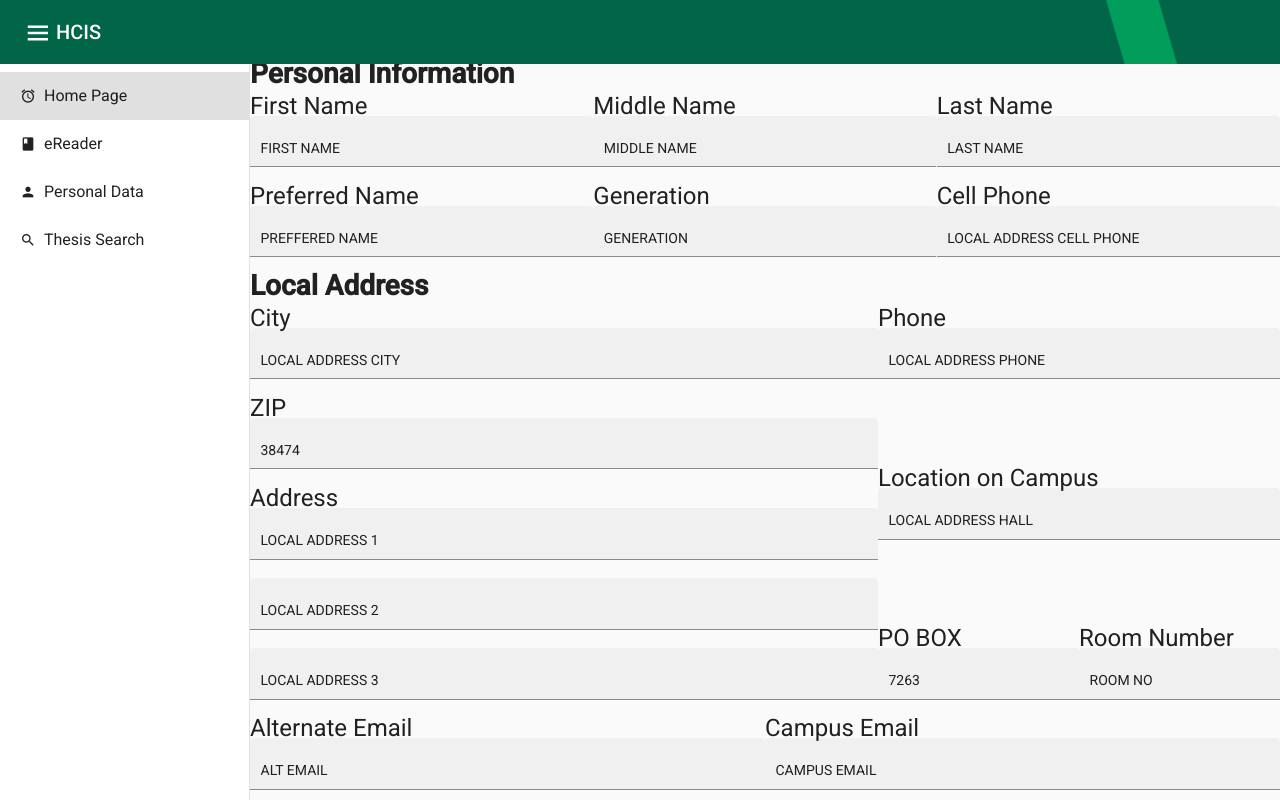
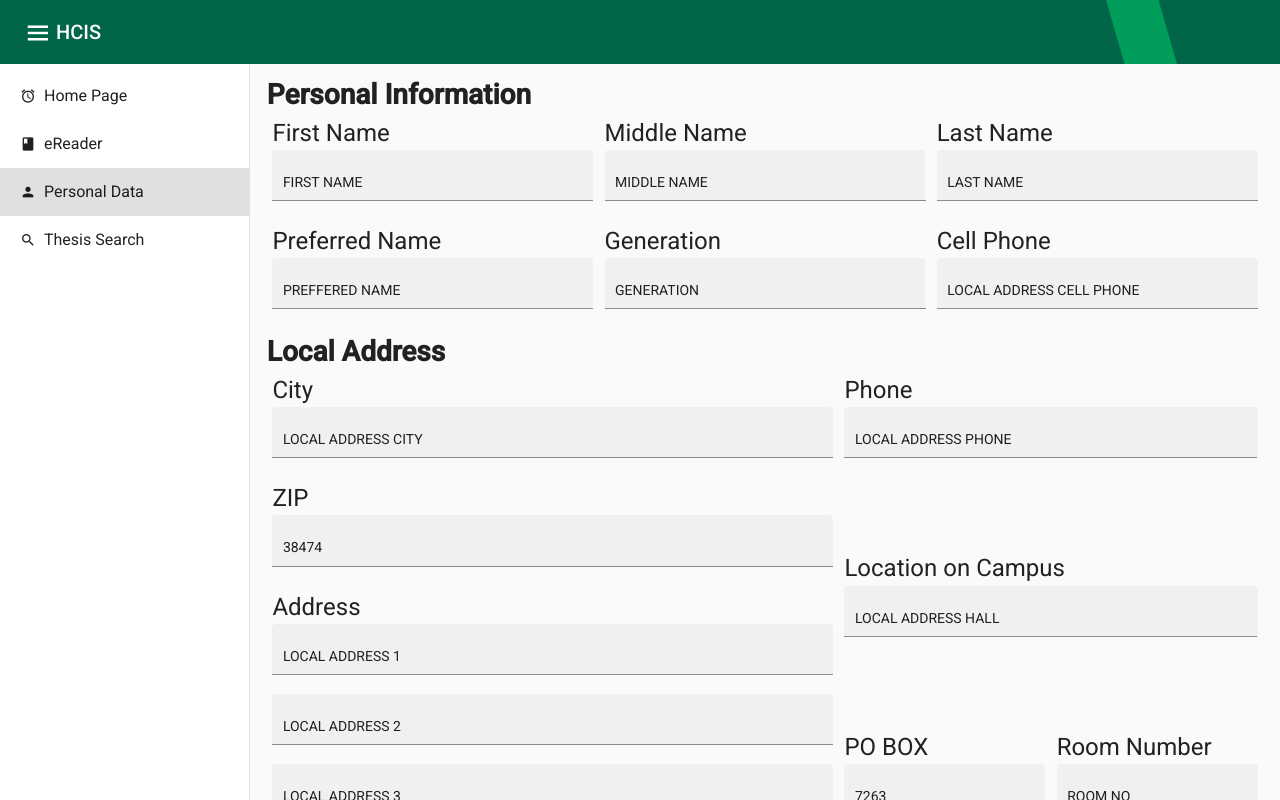
Before and after one commit to zacharyjhumphrey/hcis-redesign, an Angular app: page /personal-data in a window 1280 px wide. Shown: the top 800 px of the page. Built offline with nearby package versions, Linux system fonts and the light colour scheme.

Commit message:
Fixing personal data padding

```diff
--- a/src/app/app.component.html
+++ b/src/app/app.component.html
@@ -2,7 +2,7 @@
 <mat-drawer-container class="example-container">
     <mat-drawer class="side-nav" mode="side" opened>
         <mat-selection-list #shoes [multiple]="false">
-            <mat-list-option *ngFor="let page of pages" [value]="page" [routerLink]="page.route" [selected]="page.selected">
+            <mat-list-option *ngFor="let page of pages" [value]="page" [routerLink]="page.route" [selected]="router.url == page.route">
                 <div class="navigation-page-option" routerLinkActive="active" ariaCurrentWhenActive="page">
                     <mat-icon [inline]="true">{{ page.icon }}</mat-icon>
                     <span>{{ page.name }}</span>
--- a/src/app/app.component.ts
+++ b/src/app/app.component.ts
@@ -1,10 +1,10 @@
 import { Component } from '@angular/core';
+import { Router } from '@angular/router';
 
 interface NavigationTab {
   name: string
   route: string
   icon: string
-  selected?: boolean
 }
 
 @Component({
@@ -17,8 +17,7 @@ export class AppComponent {
   pages: NavigationTab[] = [{
     name: 'Home Page',
     route: '/',
-    icon: 'alarm',
-    selected: true
+    icon: 'alarm'
   }, {
     name: 'eReader',
     route: '/e-reader',
@@ -34,7 +33,6 @@ export class AppComponent {
     icon: 'search'
   }];
 // TODO Resize everything with em
-  constructor() {
-    // getAnnouncementsTab()
+  constructor(public router: Router) {
   }
 }
--- a/src/app/personal-data/personal-data.component.html
+++ b/src/app/personal-data/personal-data.component.html
@@ -1,6 +1,6 @@
 <div>
-    <form>
-        <div>
+    <form id="personal-information-form">
+        <div class="form-division">
             <p class="personal-data-subheading">Personal Information</p>
             <div id="personal-information-input-group-row-1" class="equal-parted-input-group">
                 <div class="input-group">
@@ -56,7 +56,7 @@
             </div>
         </div>
 
-        <div>
+        <div class="form-division">
             <p class="personal-data-subheading">Local Address</p>
 
             <div id="local-address-row-1">
@@ -163,7 +163,7 @@
 
         </div>
 
-        <div>
+        <div class="form-division">
             <p class="personal-data-subheading">Permanent Address</p>
 
             <div id="permanent-address-row-1">
--- a/src/app/personal-data/personal-data.component.sass
+++ b/src/app/personal-data/personal-data.component.sass
@@ -1,3 +1,12 @@
+#personal-information-form
+    padding: 1.2em .6em
+
+.form-division
+    padding: .3em .6em
+
+.input-group
+    padding: .4em
+
 .personal-data-subheading
     font-size: 28px
     font-weight: bold
@@ -15,6 +24,9 @@
 .input-group
     display: flex
     flex-direction: column
+
+.input-group label
+    margin-bottom: .3em
 
 #local-address-row-1
     display: flex
```
